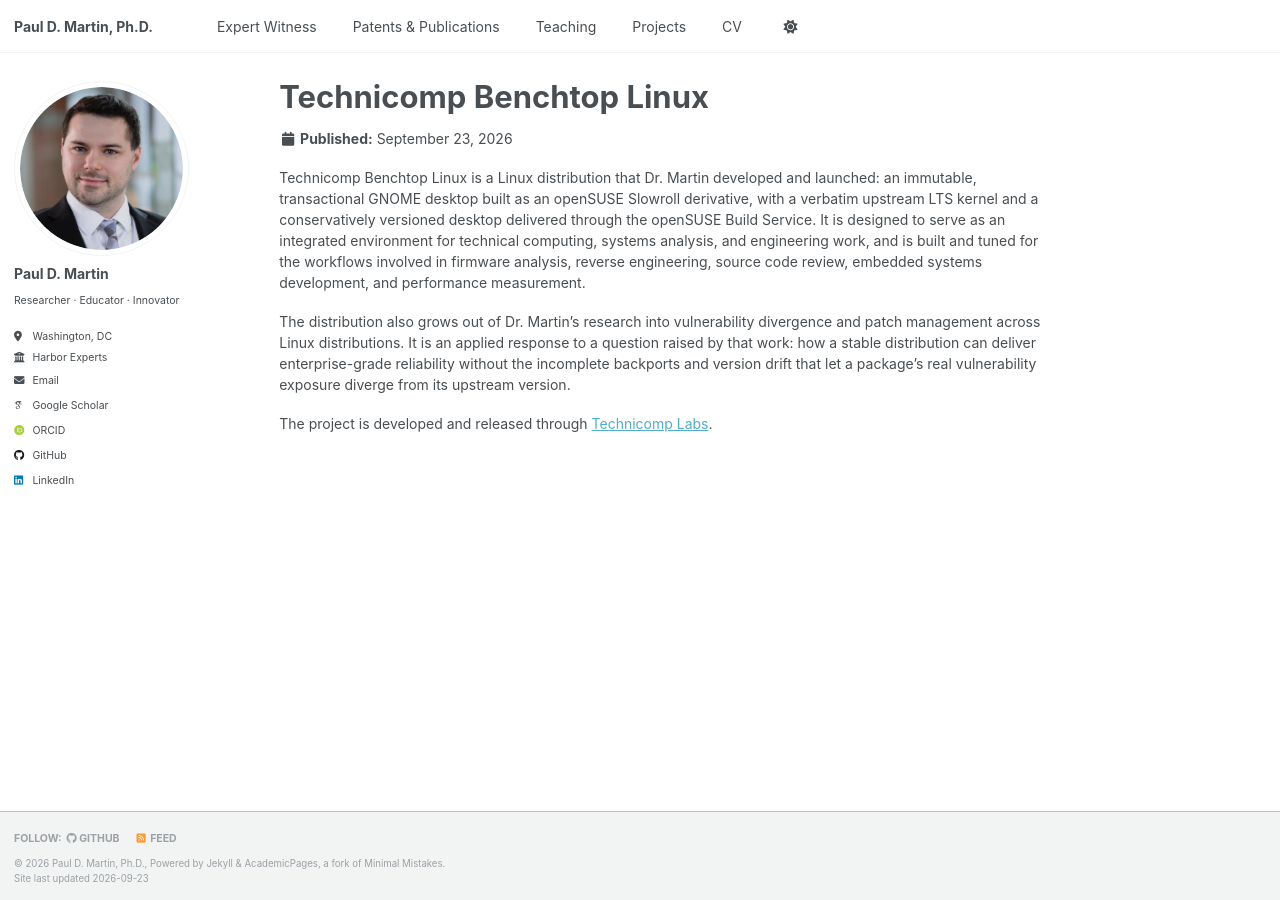
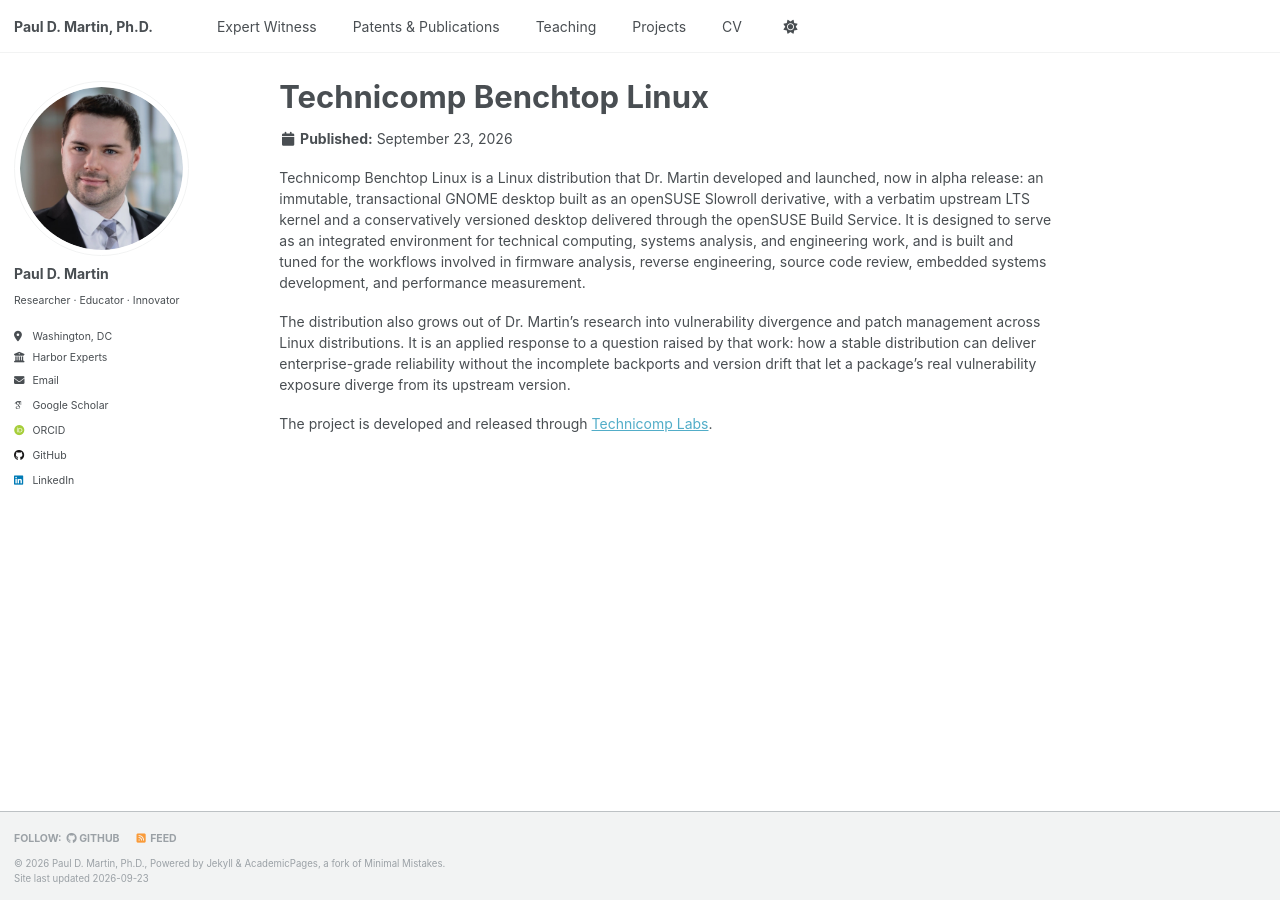
Before and after one commit to pauldmartinphd/pauldmartinphd.github.io, a Jekyll site: the page built from _portfolio/5-technicomp-workbench.md, in a window 1280 px wide. Built offline with Jekyll 4.4.1, drawn with Linux system fonts in a browser that asks for light colours; some web fonts are replaced.

Commit message:
Benchtop Linux: note alpha release

```diff
--- a/_portfolio/5-technicomp-workbench.md
+++ b/_portfolio/5-technicomp-workbench.md
@@ -6,7 +6,7 @@
 weight: 42
 ---
 
-Technicomp Benchtop Linux is a Linux distribution that Dr. Martin developed and launched: an immutable, transactional GNOME desktop built as an openSUSE Slowroll derivative, with a verbatim upstream LTS kernel and a conservatively versioned desktop delivered through the openSUSE Build Service. It is designed to serve as an integrated environment for technical computing, systems analysis, and engineering work, and is built and tuned for the workflows involved in firmware analysis, reverse engineering, source code review, embedded systems development, and performance measurement.
+Technicomp Benchtop Linux is a Linux distribution that Dr. Martin developed and launched, now in alpha release: an immutable, transactional GNOME desktop built as an openSUSE Slowroll derivative, with a verbatim upstream LTS kernel and a conservatively versioned desktop delivered through the openSUSE Build Service. It is designed to serve as an integrated environment for technical computing, systems analysis, and engineering work, and is built and tuned for the workflows involved in firmware analysis, reverse engineering, source code review, embedded systems development, and performance measurement.
 
 The distribution also grows out of Dr. Martin's research into vulnerability divergence and patch management across Linux distributions. It is an applied response to a question raised by that work: how a stable distribution can deliver enterprise-grade reliability without the incomplete backports and version drift that let a package's real vulnerability exposure diverge from its upstream version.
 
```
